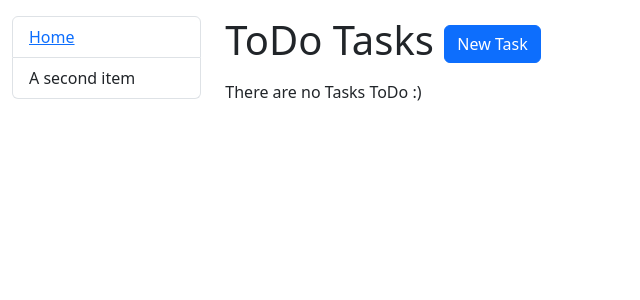
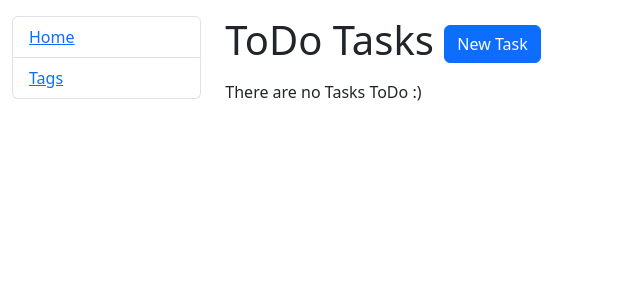
Before and after one commit to oigod/todo-list, a Django app: page / in a window 1280 px wide. Shown: the top 300 px of the page, without its empty margins (0-640 px from the left). Run offline with Django 4.2, Linux system fonts and the light colour scheme; data that the repository does not hold is empty; some libraries are stand-ins or nearby versions.

Commit message:
Added link for Tags List page on sidebar

```diff
--- a/templates/includes/sidebar.html
+++ b/templates/includes/sidebar.html
@@ -1,4 +1,4 @@
 <ul class="list-group">
   <li class="list-group-item"><a href="{% url 'todo:todo-list' %}">Home</a></li>
-  <li class="list-group-item">A second item</li>
+  <li class="list-group-item"><a href="{% url 'todo:tags-list' %}">Tags</a></li>
 </ul>
```
